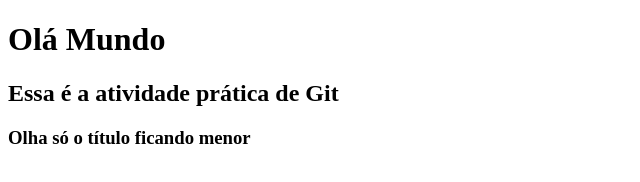
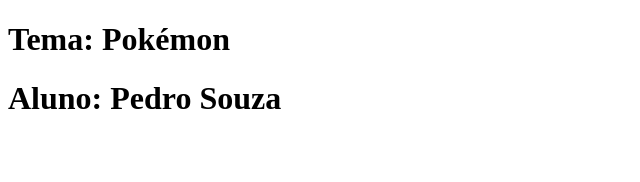
Before and after one commit to pedrusouza/CoderHouse, a plain HTML site: page index.html in a window 1280 px wide. Shown: the whole page, without its empty margins (0-640 px from the left). Drawn offline with Linux system fonts and the light colour scheme.

Commit message:
Tarefa Aula 4 - Projeto - Git

```diff
--- a/index.html
+++ b/index.html
@@ -2,12 +2,14 @@
 <html lang="en">
 
 <head>
-    <meta charset="utf-8">
-    <h1> Olá Mundo </h1>
-    <h2> Essa é a atividade prática de Git </h2>
-    <h3> Olha só o título ficando menor </h3>
-    <link rel="stylesheet" href="">
+    <meta charset="utf-8" name="viewport" content="width-device-width">
+    <title> PokeChallenge - Coderhouse </title>
 </head>
+
+<body>
+    <h1> Tema: Pokémon </h1>
+    <h1> Aluno: Pedro Souza</h1>
+</body>
 
 
 </html>
```
